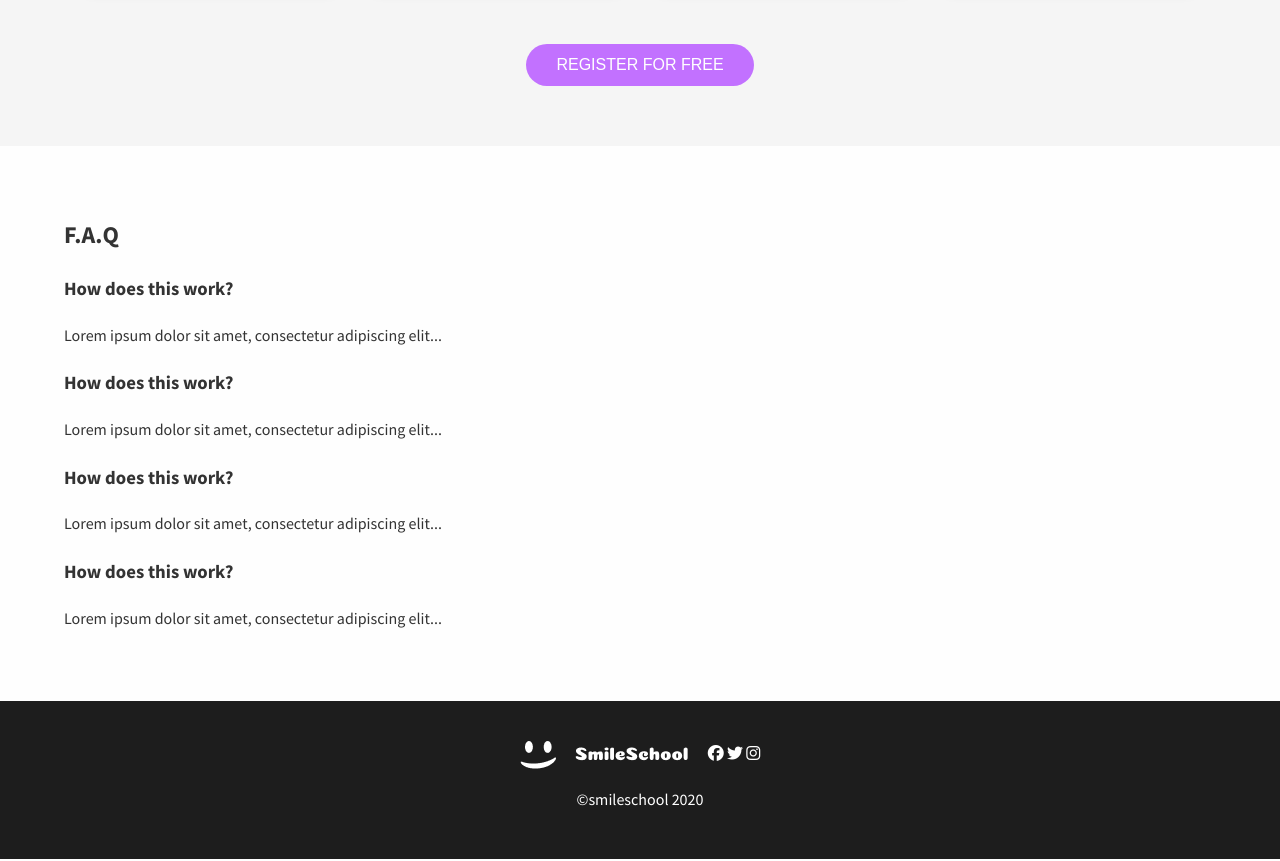
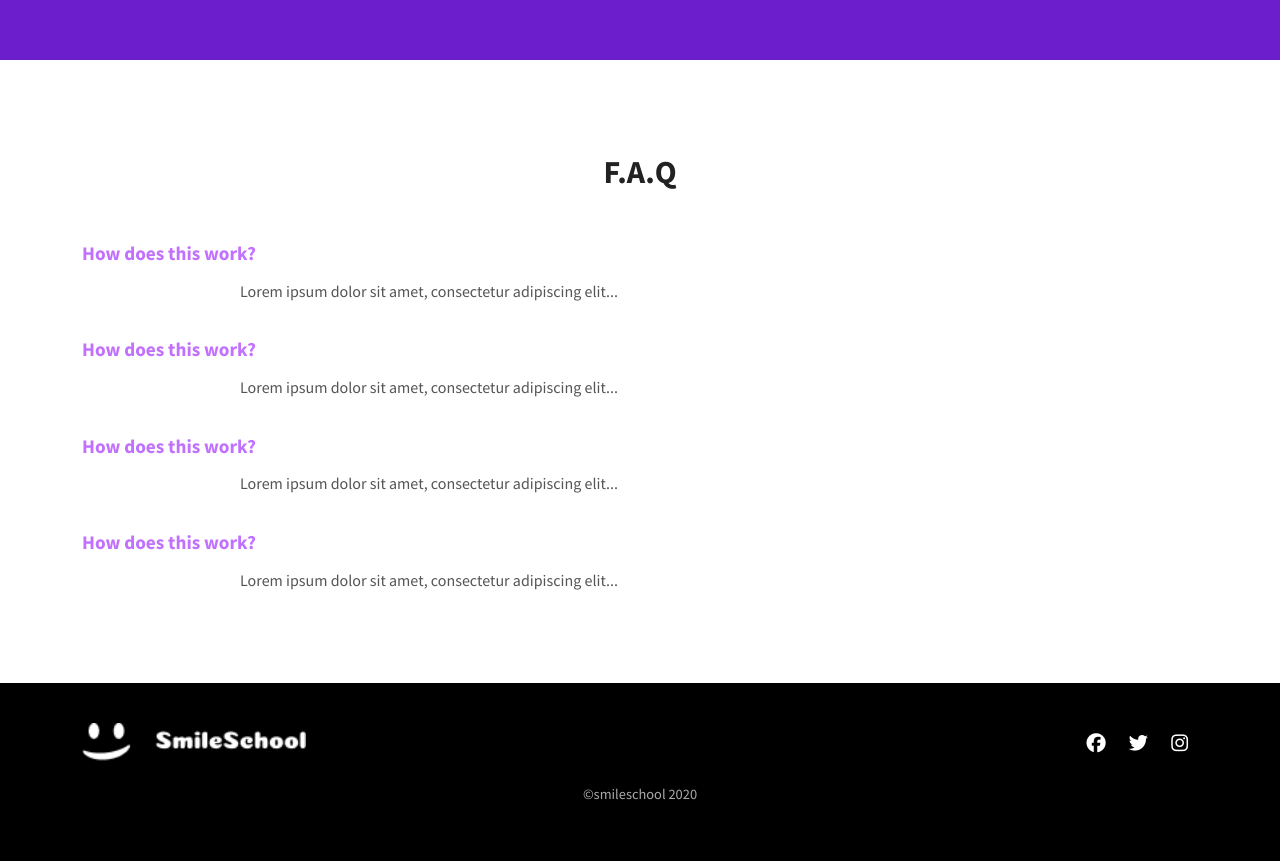
Before and after one commit to Hannahwangari/alx_html_css, a plain HTML site: page css_advanced/index.html in a window 1280 px wide. Shown: the part 2659-3520 px from the top of the page. Drawn offline with Linux system fonts and the light colour scheme.

Commit message:
Add footer section styling

```diff
--- a/css_advanced/index.html
+++ b/css_advanced/index.html
@@ -84,10 +84,7 @@
             <img src="images/tutorial1.png" alt="" />
             <h3>Diagonal Smile</h3>
             <p>Lorem ipsum dolor sit amet, consect adipiscing elit, sed do eiusmod.</p>
-            <div>
-              <img src="images/person1.png" alt="" />
-              <h4>Phillip Massey</h4>
-            </div>
+
             <div>
               <img src="images/rating.png" alt="star rating" />
             </div>
--- a/css_advanced/style.css
+++ b/css_advanced/style.css
@@ -239,7 +239,7 @@ body {
 
 /* Membership Section */
 .membership {
-  background-color: #f5f5f5;
+  background-color: hsl(267, 74%, 46%);
   padding: 60px 20px;
   text-align: center;
 }
@@ -311,36 +311,98 @@ body {
 }
 
 
-/* FAQ */
+/* FAQ Section */
 .faq {
-  padding: 50px 0;
-  background: #fefefe;
+  background-color: #ffffff;
+  padding: 60px 20px;
+  text-align: center;
+}
+
+.faq h2 {
+  font-size: 2rem;
+  color: #222;
+  margin-bottom: 40px;
 }
 
 .faq-item {
+  margin-bottom: 30px;
+  text-align: left;
+}
+
+.faq-item h3 {
+  font-size: 1.2rem;
+  color: #c271ff;
+  margin-bottom: 10px;
+}
+
+.faq-item p {
+  font-size: 1rem;
+  color: #555;
+  line-height: 1.6;
+  max-width: 800px;
+  margin: 0 auto;
+}
+
+/* Responsive */
+@media (max-width: 768px) {
+  .faq-item h3 {
+    font-size: 1.1rem;
+  }
+
+  .faq-item p {
+    font-size: 0.95rem;
+  }
+}
+
+/* Footer Section */
+.footer {
+  background-color: #000;
+  color: #fff;
+  padding: 40px 20px;
+  text-align: center;
+}
+
+.footer .footer-nav {
+  display: flex;
+  justify-content: space-between;
+  align-items: center;
+  flex-wrap: wrap;
   margin-bottom: 20px;
 }
 
-/* Footer */
-.footer {
-  background: #1d1d1d;
-  color: white;
-  text-align: center;
-  padding: 30px 0;
+.footer .footer-nav img {
+  height: 40px;
 }
 
-.footer-nav {
-  display: flex;
-  justify-content: center;
-  gap: 20px;
-  margin: 10px 0;
-  flex-wrap: wrap;
+.footer .footer-nav div a {
+  margin: 0 10px;
+  color: #fff;
+  font-size: 1.2rem;
+  transition: color 0.3s ease;
 }
 
-.footer-nav a {
-  color: white;
-  text-decoration: none;
+.footer .footer-nav div a:hover {
+  color: #c271ff;
 }
+
+.footer p {
+  font-size: 0.9rem;
+  color: #aaa;
+  margin-top: 10px;
+}
+
+/* Responsive */
+@media (max-width: 768px) {
+  .footer .footer-nav {
+    flex-direction: column;
+    gap: 20px;
+  }
+
+  .footer .footer-nav img {
+    margin-bottom: 10px;
+  }
+}
+
 
 /* ---------- RESPONSIVE STYLES ---------- */
 
```
